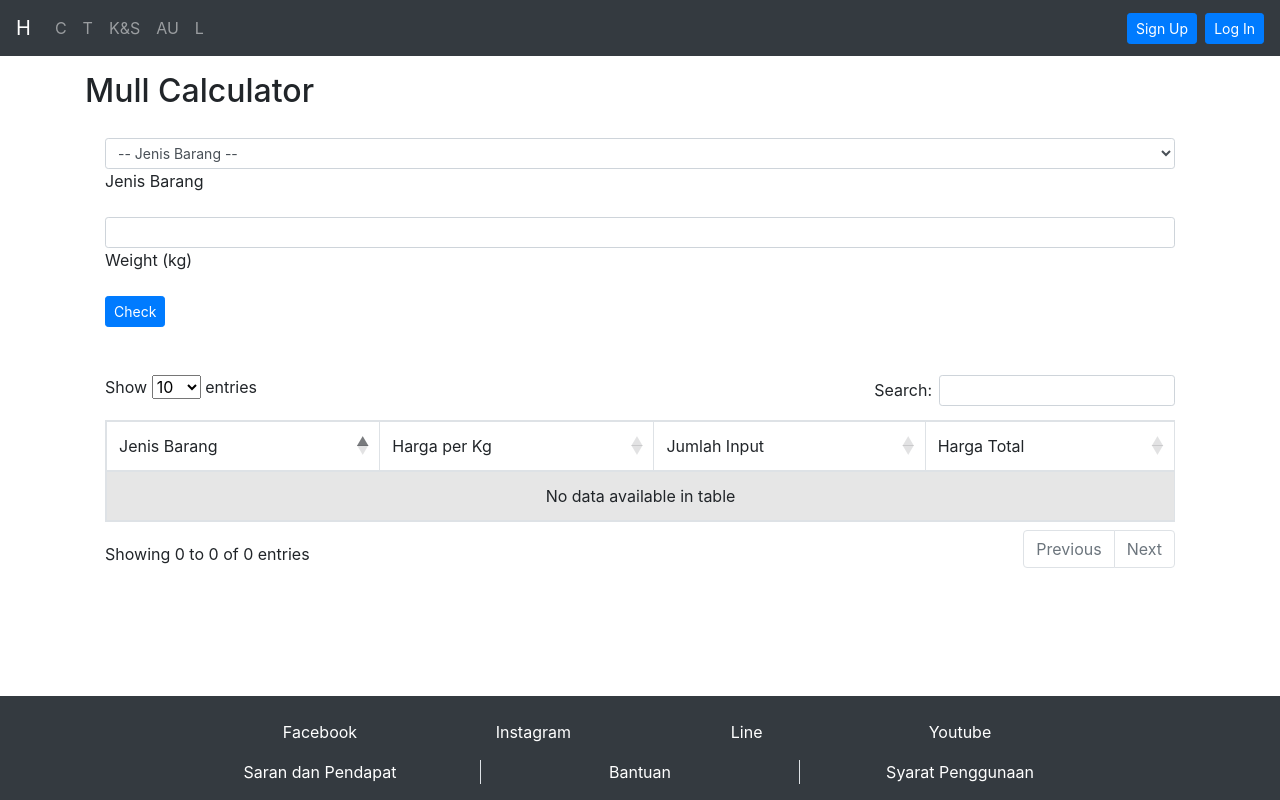
After one commit to anditangguhf/MullBank, a PHP site: page /calculator.php in a window 1280 px wide. The commit adds this page. Run offline with PHP 8.4, Linux system fonts and the light colour scheme; some libraries are stand-ins or nearby versions.

Commit message:
some fix on page titles

```diff
--- /dev/null
+++ b/about.php
@@ -0,0 +1,5 @@
+<?php include 'templates/header.php'; ?>
+
+
+
+<?php include 'templates/footer.php'; ?>
--- /dev/null
+++ b/assets/ajax.php
@@ -0,0 +1,5 @@
+<?php
+
+
+
+?>
--- a/assets/script.js
+++ b/assets/script.js
@@ -1,4 +1,33 @@
 jQuery(document).ready(function($) {
+    /**
+     * Initialization scripts
+     */
+    _init = () => {
+        $(".datatables").DataTable();
+        const pathname = window.location.pathname;
+        if(pathname !== "/") {
+            let pageTitle = $(".page-title");
+            switch (pathname) {
+                case "/about.php":
+                    pageTitle.html("About Us");
+                    break;
+                case "/calculator.php":
+                    pageTitle.html("Mull Calculator");
+                    break;
+                case "/critics.php":
+                    pageTitle.html("Kritik & Saran");
+                    break;
+                case "/locator.php":
+                    pageTitle.html("Location");
+                    break;
+                case "/transaction.php":
+                    pageTitle.html("Transaction History");
+                    break;
+            }
+        }
+    }
+    _init();
+
     resetModal = () => {
         $(".modal-title, .modal-body, .modal-footer").empty();
     }
--- a/assets/style.css
+++ b/assets/style.css
@@ -1,2 +1,10 @@
 .hidden { display: none; }
 .v-hidden { visibility: hidden; }
+
+.home-banner {
+    height: 350px;
+}
+
+.home-banner img {
+    height: 100%;
+}
--- /dev/null
+++ b/calculator.php
@@ -0,0 +1,41 @@
+<?php include 'templates/header.php'; ?>
+
+<div class="row mb-5">
+    <div class="col">
+        <div class="form-group">
+            <select class="form-control form-control-sm" id="jenisBarang" name="jenisBarang">
+                <option value="None">-- Jenis Barang --</option>
+                <option>1</option>
+                <option>2</option>
+                <option>3</option>
+                <option>4</option>
+                <option>5</option>
+            </select>
+            <label for="jenisBarang">Jenis Barang</label>
+        </div>
+        <div class="form-group">
+            <input type="number" class="form-control form-control-sm" name="berat" id="berat">
+            <label for="berat">Weight (kg)</label>
+        </div>
+        <button class="btn btn-sm btn-primary calc-count">Check</button>
+    </div>
+</div>
+
+<!-- table -->
+<div class="row">
+    <div class="col">
+        <table class="datatables table table-striped table-bordered calc-table" style="width:100%">
+            <thead>
+                <tr>
+                    <td>Jenis Barang</td>
+                    <td>Harga per Kg</td>
+                    <td>Jumlah Input</td>
+                    <td>Harga Total</td>
+                </tr>
+            </thead>
+            <tbody></tbody>
+        </table>
+    </div>
+</div>
+
+<?php include 'templates/footer.php'; ?>
--- /dev/null
+++ b/critics.php
@@ -0,0 +1,5 @@
+<?php include 'templates/header.php'; ?>
+
+
+
+<?php include 'templates/footer.php'; ?>
--- /dev/null
+++ b/locator.php
@@ -0,0 +1,5 @@
+<?php include 'templates/header.php'; ?>
+
+
+
+<?php include 'templates/footer.php'; ?>
--- a/templates/footer.php
+++ b/templates/footer.php
@@ -1,4 +1,40 @@
 </div>
+</div>
+</div>
+<!-- Footer -->
+<footer class="page-footer footer bg-dark mt-auto text-white pt-4">
+    <!-- Footer Links -->
+    <div class="container-fluid text-center text-md-left">
+        <!-- Grid row -->
+        <div class="row justify-content-center text-center">
+            <!-- Grid column -->
+            <div class="col-md-2 mb-md-0 mb-3">Facebook</div>
+            <!-- Grid column -->
+            <div class="col-md-2 mb-md-0 mb-3">Instagram</div>
+            <!-- Grid column -->
+            <div class="col-md-2 mb-md-0 mb-3">Line</div>
+            <!-- Grid column -->
+            <div class="col-md-2 mb-md-0 mb-3">Youtube</div>
+        </div>
+    </div>
+    <!-- Copyright -->
+    <div class="container-fluid text-center text-md-left py-3">
+        <div class="row justify-content-center text-center">
+            <!-- Grid column -->
+            <div class="col-md-3 mb-md-0 mb-3">Saran dan Pendapat</div>
+            <!-- Grid column -->
+            <div class="col-md-3 mb-md-0 mb-3 border-left border-right">Bantuan</div>
+            <!-- Grid column -->
+            <div class="col-md-3 mb-md-0 mb-3">Syarat Penggunaan</div>
+        </div>
+    </div>
+</footer>
+<!-- <footer class="footer mt-auto py-3">
+  <div class="container">
+    <span class="text-muted">Place sticky footer content here.</span>
+  </div>
+</footer> -->
+
 <!-- Modal -->
 <div class="modal fade" id="modal" tabindex="-1" aria-labelledby="modalLabel" aria-hidden="true">
     <div class="modal-dialog modal-dialog-centered">
--- a/templates/header.php
+++ b/templates/header.php
@@ -1,5 +1,5 @@
 <!DOCTYPE html>
-<html lang="en" dir="ltr">
+<html lang="en" dir="ltr" class="h-100">
     <head>
         <meta charset="utf-8">
         <title>Mull Bank</title>
@@ -14,10 +14,17 @@
 
         <link rel="stylesheet" href="https://stackpath.bootstrapcdn.com/font-awesome/4.7.0/css/font-awesome.min.css" integrity="sha384-wvfXpqpZZVQGK6TAh5PVlGOfQNHSoD2xbE+QkPxCAFlNEevoEH3Sl0sibVcOQVnN" crossorigin="anonymous">
 
+        <link rel="stylesheet" href="https://cdn.datatables.net/1.10.21/css/dataTables.bootstrap4.min.css">
+        <script src="https://cdn.datatables.net/1.10.21/js/jquery.dataTables.min.js"></script>
+        <script src="https://cdn.datatables.net/1.10.21/js/dataTables.bootstrap4.min.js"></script>
+
         <script src="assets/script.js"></script>
         <link rel="stylesheet" href="assets/style.css">
 
     </head>
-    <body>
+    <body class="d-flex flex-column h-100">
         <?php include 'navbar.php'; ?>
-        <div class="container-fluid">
+        <div class="container my-3">
+            <div class="card border-0">
+                <h2 class="page-title"></h2>
+                <div class="card-body">
--- a/templates/navbar.php
+++ b/templates/navbar.php
@@ -7,19 +7,19 @@
     <div class="collapse navbar-collapse" id="navbar">
         <ul class="navbar-nav mr-auto">
             <li class="nav-item">
-                <a class="nav-link" href="/pages/calculator.php">C</a>
+                <a class="nav-link" href="/calculator.php">C</a>
             </li>
             <li class="nav-item">
-                <a class="nav-link" href="/pages/transaction-history.php">T</a>
+                <a class="nav-link" href="/transaction.php">T</a>
             </li>
             <li class="nav-item">
-                <a class="nav-link" href="/pages/critics.php">K&S</a>
+                <a class="nav-link" href="/critics.php">K&S</a>
             </li>
             <li class="nav-item">
-                <a class="nav-link" href="/pages/about.php">AU</a>
+                <a class="nav-link" href="/about.php">AU</a>
             </li>
             <li class="nav-item">
-                <a class="nav-link" href="/pages/locator.php">L</a>
+                <a class="nav-link" href="/locator.php">L</a>
             </li>
         </ul>
         <form class="form-inline mr-2">
--- /dev/null
+++ b/transaction.php
@@ -0,0 +1,5 @@
+<?php include 'templates/header.php'; ?>
+
+
+
+<?php include 'templates/footer.php'; ?>
```
Also changed, not shown: index.php (+7 -2 lines), pages/about.php (deleted, +0 -7 lines), pages/calculator.php (deleted, +0 -7 lines), pages/critics.php (deleted, +0 -7 lines), pages/locator.php (deleted, +0 -7 lines), pages/transaction-history.php (deleted, +0 -7 lines), 2 other files.
